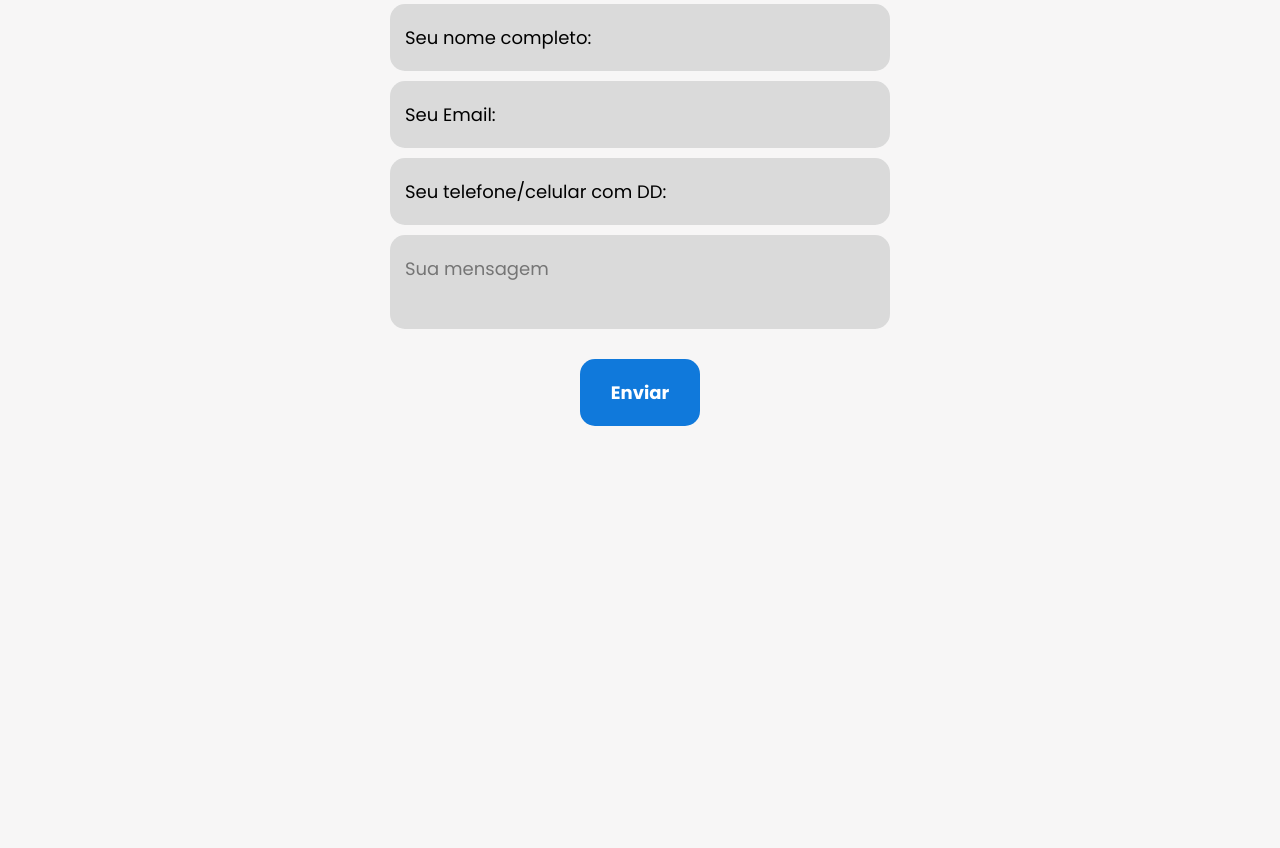
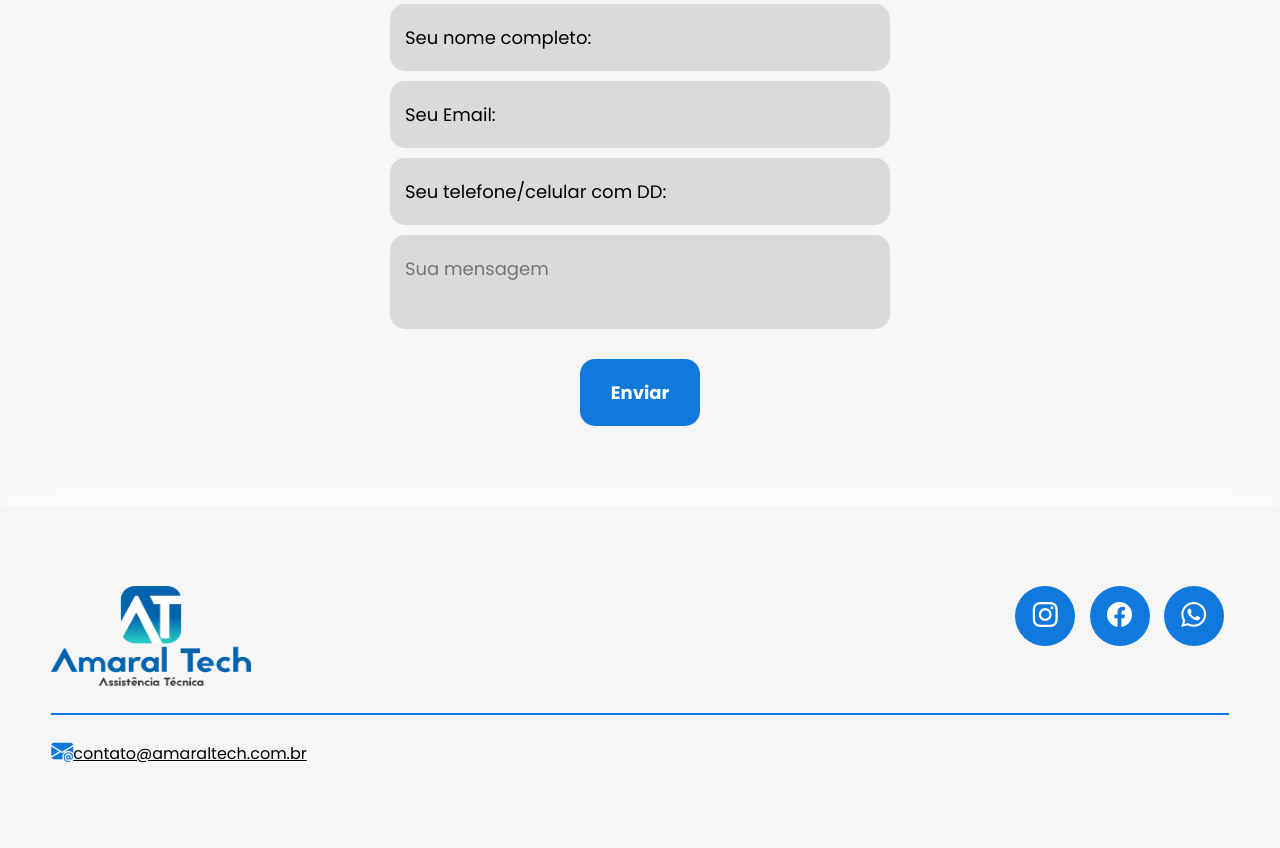
Before and after one commit to giovaniamaral/paginaempresa, a plain HTML site: page index.html in a window 1280 px wide. Shown: the part 2110-2958 px from the top of the page. Before the commit the page ends 2616 px from the top, so only its background shows below. Drawn offline with nearby package versions, Linux system fonts and the light colour scheme.

Commit message:
footer finalized

```diff
--- a/index.html
+++ b/index.html
@@ -127,6 +127,28 @@
     </section>
   </main>
 
+  <footer>
+    <div class="interface">
+      <div class="line-footer">
+        <div class="flex">
+          <div class="logo-footer">
+            <img class="logo-footer-img" src="assets/logotipo.png" alt="Logo da empresa Amaral-Tech">
+          </div>
+          <div class="btn-social">
+              <a href="#"><button><i class="bi bi-instagram"></i></button></a>
+              <a href="#"><button><i class="bi bi-facebook"></i></button></a>
+              <a href="#"><button><i class="bi bi-whatsapp"></i></i></button></a>
+            </div><!--BTN-SOCIAL-->
+        </div><!--flex-->
+
+      </div><!--LINE FOOTER-->
+      <div class="line-footer borda">
+        <p><i class="bi bi-envelope-at-fill"></i><a href="mailto:contato@amaraltech.com.br">contato@amaraltech.com.br</a></p>
+
+      </div>
+    </div>
+  </footer>
+
 
 
 
--- a/styles.css
+++ b/styles.css
@@ -279,3 +279,47 @@ form .btn-enviar input[type=submit]{
 form .btn-enviar input[type=submit]:hover{
   transform: scale(1.09);
 }
+
+/* FOOTER DA PÁGINA  */
+
+.logo-footer img {
+  width: 200px;
+  height: 100px;
+}
+
+footer {
+  padding: 60px 4%;
+  box-shadow: 0 0 40px 10px var(--text-button-color)
+}
+
+footer .flex {
+  justify-content: space-between;
+}
+
+footer .line-footer{
+  padding: 20px 0;
+}
+
+.borda{
+  border-top: 2px solid var(--bg-color);
+}
+.btn-social button{
+  width: 60px;
+  height: 60px;
+  border-radius: 30px;
+  border: none;
+  background-color: var(--bg-color);
+  font-size: 25px;
+  cursor:  pointer;
+  transition: .2s;
+  margin: 0 5px;
+ }
+
+ footer .line-footer p i {
+  color: var(--bg-color);
+  font-size: 22px;
+ }
+ footer .line-footer p a {
+  color: var(--text-color);
+
+ }
```
